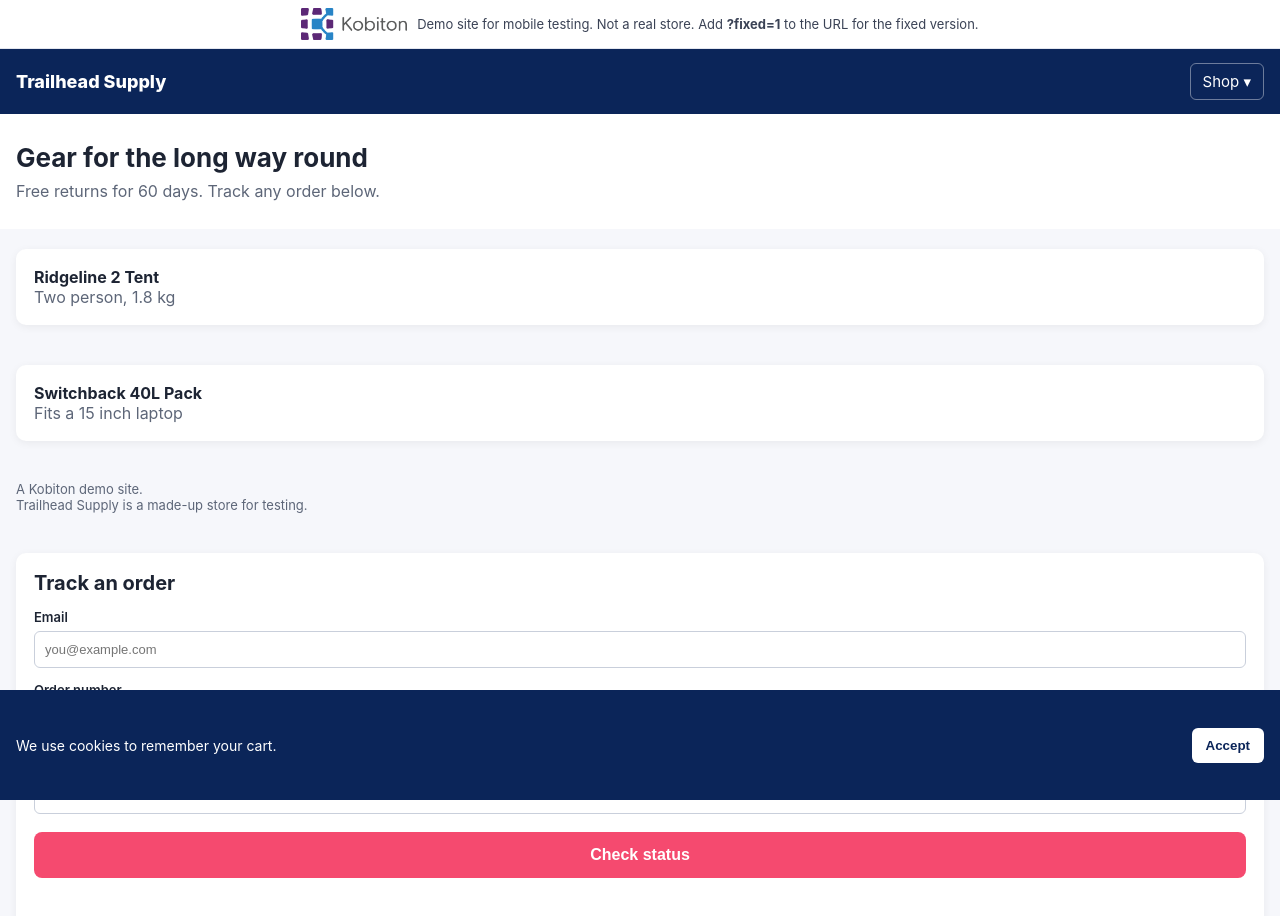
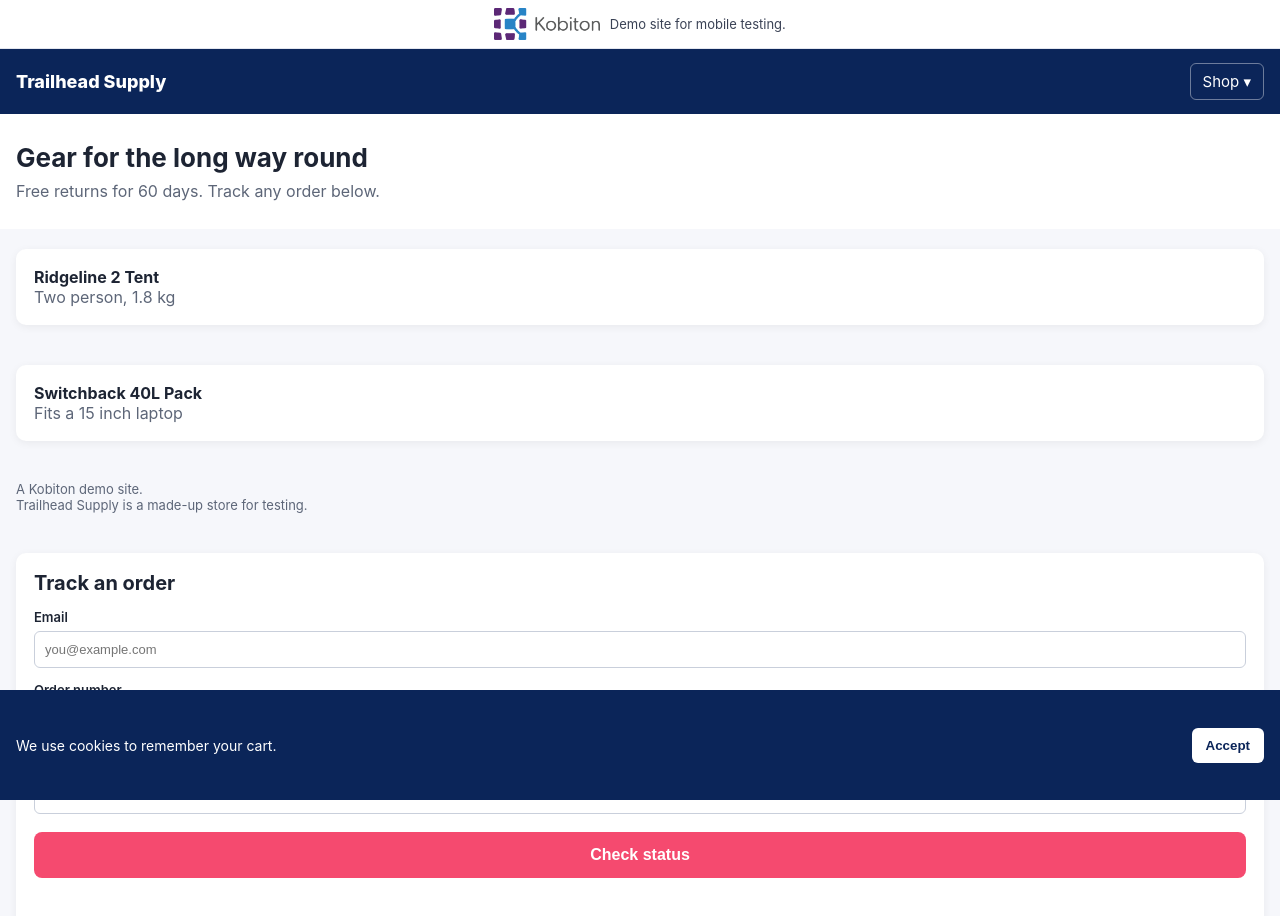
Before and after one commit to mimosa767/mobile-web-demo, a plain HTML site: page index.html in a window 1280 px wide. Drawn offline with Linux system fonts and the light colour scheme.

Commit message:
Shorten demo note

```diff
--- a/index.html
+++ b/index.html
@@ -46,7 +46,7 @@
 </style>
 </head>
 <body>
-<div class="demo-note"><img src="kobiton-logo.png" alt="Kobiton"><span>Demo site for mobile testing. Not a real store. Add <b>?fixed=1</b> to the URL for the fixed version.</span></div>
+<div class="demo-note"><img src="kobiton-logo.png" alt="Kobiton"><span>Demo site for mobile testing.</span></div>
 <header>
   <div class="logo">Trailhead Supply</div>
   <nav id="nav">
```
